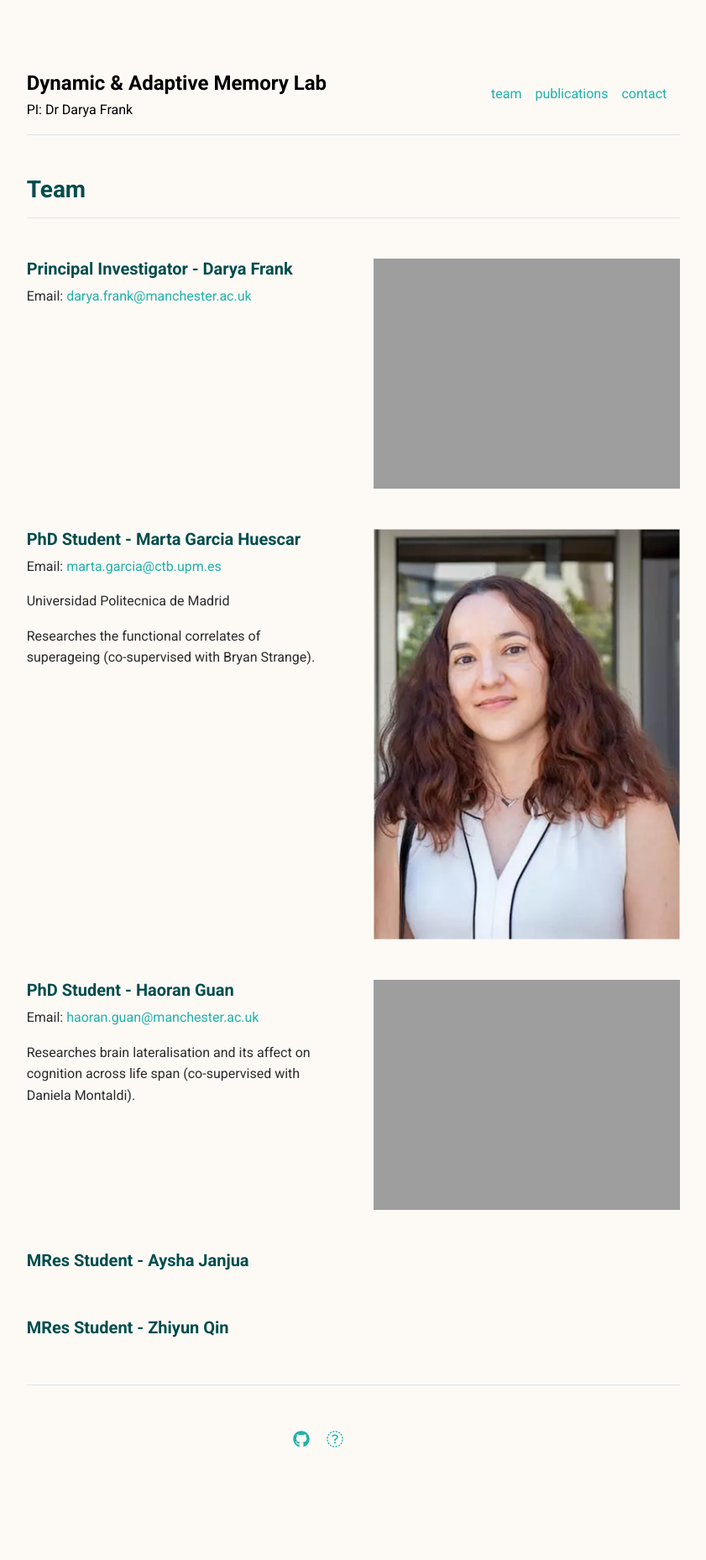
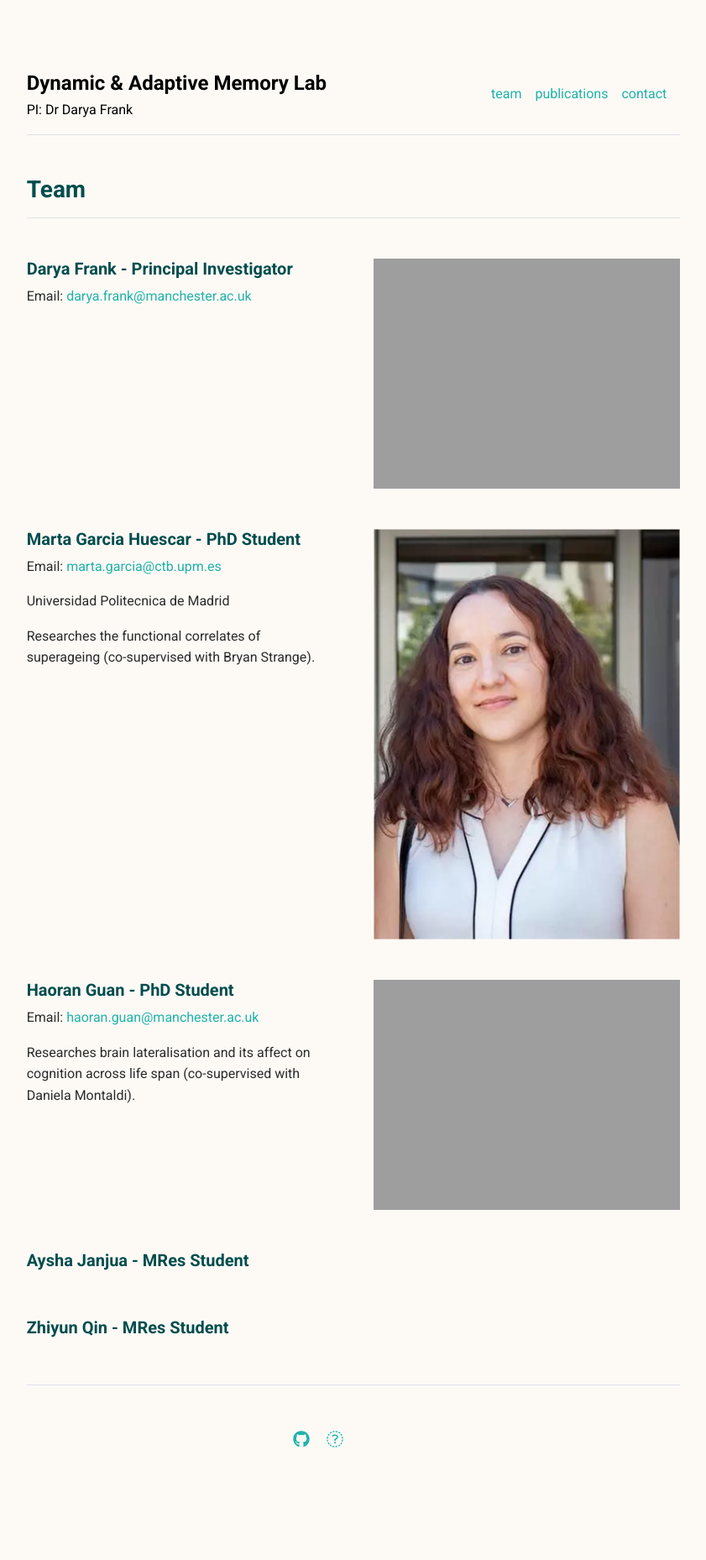
Before and after one commit to frank-dam-lab/frank-dam-lab.github.io, a Jekyll site: the page built from people.md, in a window 1280 px wide. Shown: the whole page at 84% size, without its empty margins (219-1060 px from the left). Built offline with Jekyll 4.4.1, drawn with Linux system fonts in a browser that asks for light colours.

Commit message:
Update team.html

```diff
--- a/_layouts/team.html
+++ b/_layouts/team.html
@@ -8,7 +8,7 @@ layout: default
 {% for person in site.data.settings.people %}
 <div class="row g-5 mb-5">
   <div class="col-md-6">
-    <h5>{{ person.title }} - {{ person.name }}</h5>
+    <h5>{{ person.name }} - {{ person.title }}</h5>
     {% if person.email %}
     <p>Email: <a href="mailto:{{ person.email }}">{{ person.email }}</a></p>
     {% endif %}
```
